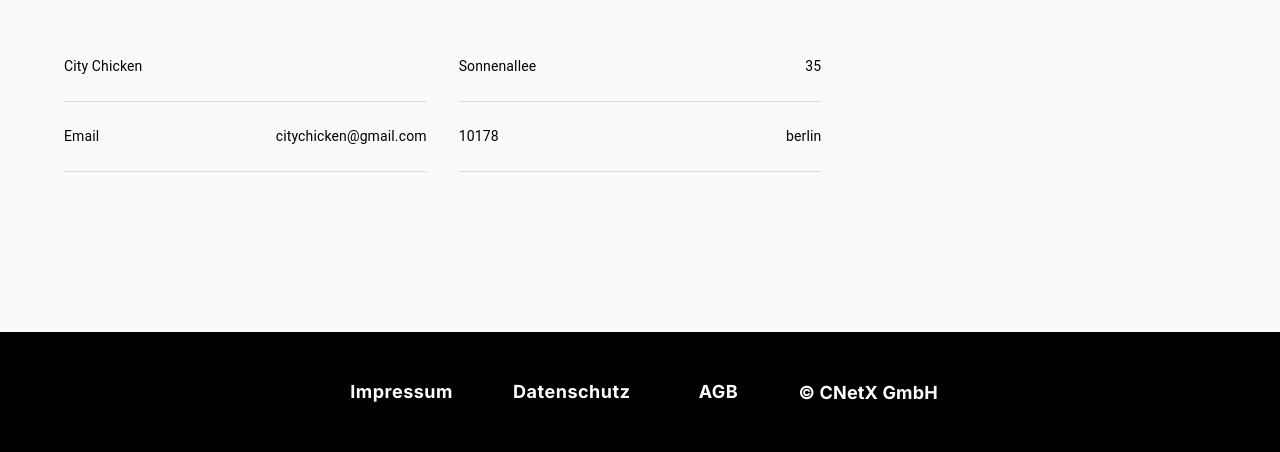
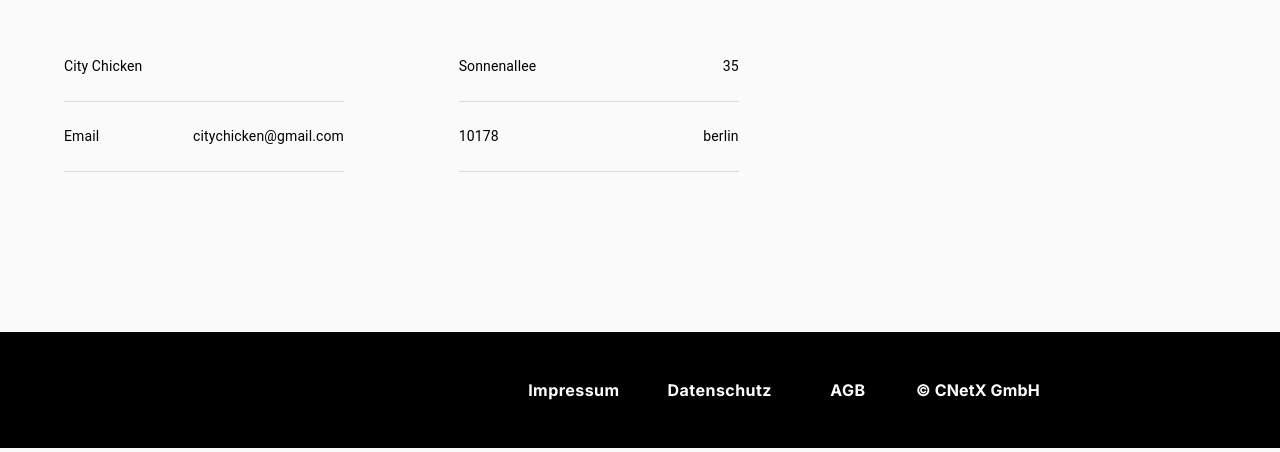
Before and after one commit to AbulKalamAZ/city-chicken, a Next.js app: page / in a window 1280 px wide. Shown: the part 5290-5742 px from the top of the page. Built offline with nearby package versions, Linux system fonts and the light colour scheme; grey boxes are pictures that could not be loaded; a web font is replaced by a local one.

Commit message:
last 4 issue

```diff
--- a/src/components/footer.tsx
+++ b/src/components/footer.tsx
@@ -40,8 +40,9 @@
     if (footer) {
       const elementTop = footer.getBoundingClientRect().top;
       const pageY = window.pageYOffset;
+      const extraValue = window.innerWidth > 1024 ? 120 : 80;
 
-      const combinedValue = elementTop + pageY - 120;
+      const combinedValue = elementTop + pageY - extraValue;
 
       window.scrollTo({
         top: combinedValue,
@@ -119,15 +120,21 @@
         <Box
           sx={{
             backgroundColor: "#000000",
+
+            padding: { xs: "32px 12px", sm: "32px" },
+            position: "sticky",
+            top: { xs: "80px", lg: "121px" },
+          }}
+        >
+          <Box
+            sx={{
+              marginLeft: { xs: 0, lg: 35, xl: 21 },
               display: "flex",
               justifyContent: "center",
               alignItems: "center",
               flexWrap: "wrap",
               alignContent: "space-between",
-            gap: { xs: "4px", sm: "16px", md: "32px" },
-            padding: { xs: "32px 12px", sm: "32px" },
-            position: "sticky",
-            top: { xs: "80px", lg: "121px" },
+              gap: { xs: "4px", sm: "16px", md: "18px", lg: "20px" },
             }}
           >
             <CustomFooterButton
@@ -136,7 +143,13 @@
               onClick={handleBtnClick}
               data-value="0"
               sx={{
-              fontSize: { xs: "12px", sm: "12px", md: "18px" },
+                fontSize: {
+                  xs: "12px",
+                  sm: "12px",
+                  md: "14px",
+                  lg: "16px",
+                  xl: "20px",
+                },
                 margin: { xs: 0, md: "6px" },
                 padding: { xs: "4px", sm: "4px 6px", md: "6px 8px" },
               }}
@@ -149,7 +162,13 @@
               onClick={handleBtnClick}
               data-value="1"
               sx={{
-              fontSize: { xs: "12px", sm: "12px", md: "18px" },
+                fontSize: {
+                  xs: "12px",
+                  sm: "12px",
+                  md: "14px",
+                  lg: "16px",
+                  xl: "20px",
+                },
                 margin: { xs: 0, md: "6px" },
                 padding: { xs: "4px", sm: "4px 6px", md: "6px 8px" },
               }}
@@ -167,7 +186,13 @@
                   sm: "56px !important",
                   md: "72px !important",
                 },
-              fontSize: { xs: "12px", sm: "12px", md: "18px" },
+                fontSize: {
+                  xs: "12px",
+                  sm: "12px",
+                  md: "14px",
+                  lg: "16px",
+                  xl: "20px",
+                },
                 margin: { xs: 0, md: "6px" },
                 padding: { xs: "4px", sm: "4px 6px", md: "6px 8px" },
               }}
@@ -177,7 +202,13 @@
             <Typography
               sx={{
                 fontFamily: "Inter",
-              fontSize: { xs: "12px", sm: "12px", md: "18px" },
+                fontSize: {
+                  xs: "12px",
+                  sm: "12px",
+                  md: "14px",
+                  lg: "16px",
+                  xl: "20px",
+                },
                 fontWeight: "700",
                 color: "white",
                 margin: { xs: 0, md: "6px" },
@@ -185,6 +216,7 @@
             >
               © CNetX GmbH
             </Typography>
+          </Box>
         </Box>
 
         <Box ref={panelOne} sx={{ display: "none", minHeight: "100vh" }}>
--- a/src/components/map.tsx
+++ b/src/components/map.tsx
@@ -34,7 +34,12 @@
           <Box sx={{ padding: { xs: "0 20px", sm: "0 25px", md: "0" } }}>
             <Grid container spacing={4}>
               <Grid item xs={12} sm={12} md={4}>
-                <Box>
+                <Box
+                  sx={{
+                    maxWidth: "280px",
+                    margin: { xs: "0 auto", md: "0 auto 0 0" },
+                  }}
+                >
                   <Stack
                     direction="row"
                     justifyContent="space-between"
@@ -66,6 +71,12 @@
                 </Box>
               </Grid>
               <Grid item xs={12} sm={12} md={4}>
+                <Box
+                  sx={{
+                    maxWidth: "280px",
+                    margin: { xs: "0 auto", md: "0 auto 0 0" },
+                  }}
+                >
                   <Stack
                     direction="row"
                     justifyContent="space-between"
@@ -99,6 +110,7 @@
                       {address.city}
                     </Typography>
                   </Stack>
+                </Box>
               </Grid>
               <Grid item xs={12} sm={12} md={4}></Grid>
             </Grid>
```
Lines whose indentation alone changed are shown as unchanged.
